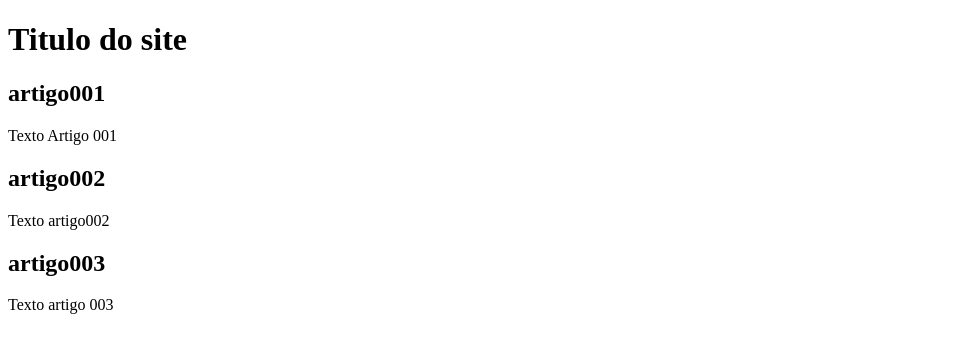
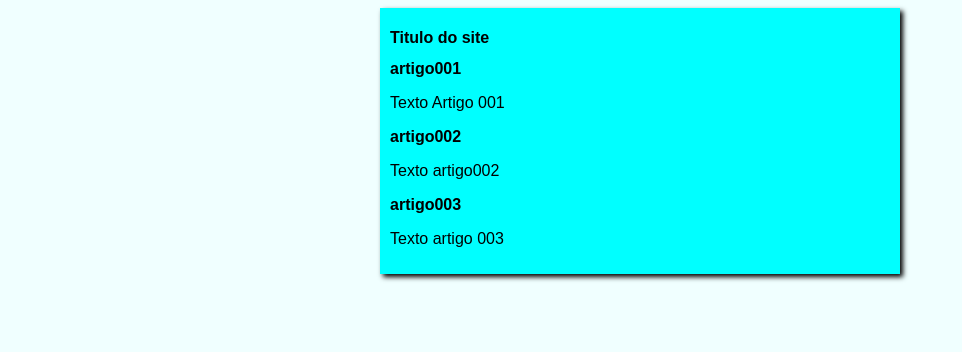
Before and after one commit to developerMMIV/projeto-site, a plain HTML site: page index.html in a window 1280 px wide. Shown: the whole page, without its empty margins (0-962 px from the left). Drawn offline with Linux system fonts and the light colour scheme.

Commit message:
iniciei o design

```diff
--- a/index.html
+++ b/index.html
@@ -4,6 +4,7 @@
     <meta charset="UTF-8">
     <meta name="viewport" content="width=device-width, initial-scale=1.0">
     <title>The site <title></title></title>
+    <link rel="stylesheet" href="style.css">
 </head>
 <body>
     <main>
--- /dev/null
+++ b/style.css
@@ -0,0 +1,17 @@
+*{
+    font-family: Arial, Helvetica, sans-serif;
+    font-size: 16px;
+}
+
+body{
+    background-color: azure;
+
+}
+
+main{
+    background-color: aqua;
+    width: 500px;
+    margin: auto;
+    padding: 10px;
+    box-shadow: 3px 3px 5px black;
+}
```
